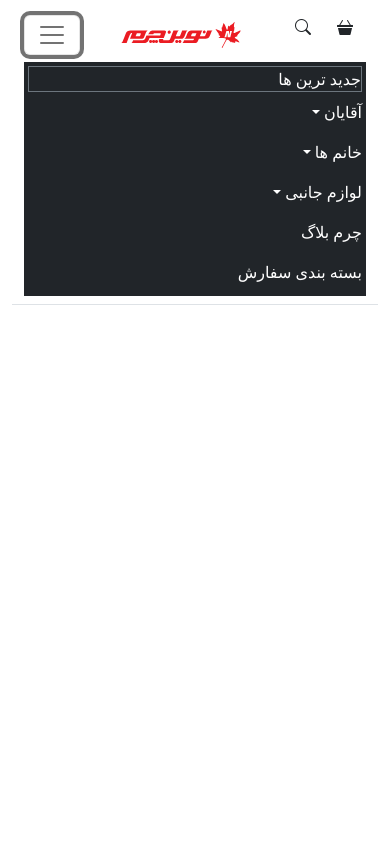
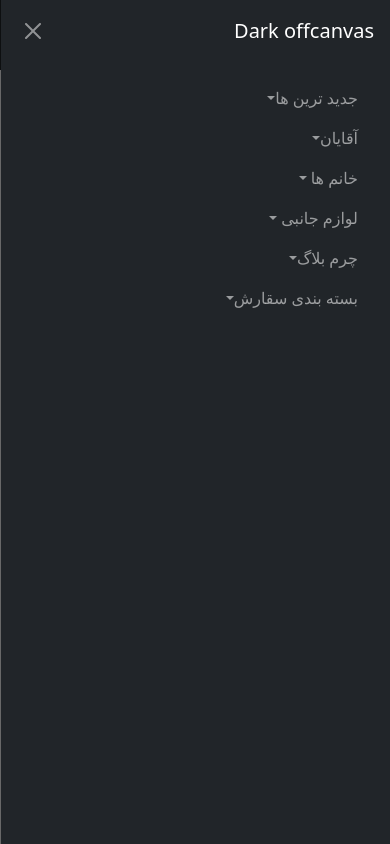
Before and after one commit to mohammadhosein-karimi/mohammadhosein-karimi.github.io, a plain HTML site: page index.html in a window 390 px wide. Both pictures are taken after a click on the button 52 px from the left and 35 px from the top of the page. Drawn offline with nearby package versions, Linux system fonts and the light colour scheme.

Commit message:
change navbar

```diff
--- a/index.html
+++ b/index.html
@@ -11,126 +11,6 @@
     <title>نوین چرم</title>
 </head>
 <body>
-    <div class="container-fluid  d-md-none d-lg-none d-xl-none">
-        <div class="row">
-            <div class="col-sm-12 col-md-12">
-                <nav class="navbar border border-start-0 border-end-0 border-top-0 ">
-                    <div class="container-fluid ">
-                                    <ul class="d-flex px-0">
-                                      <li class=" list-unstyled mt-sm-2 ">
-
-                                        <a href="#" >
-                                          <button class="btn" type="button" data-bs-toggle="offcanvas" data-bs-target="#offcanvasRight" aria-controls="offcanvasRight">
-                                            <i class="bi bi-basket3-fill"></i>
-                                        </i>
-                                        </button>
-
-                                          <div class="offcanvas offcanvas-end" tabindex="-1" id="offcanvasRight" aria-labelledby="offcanvasRightLabel">
-                                            <div class="offcanvas-header">
-                                              <h5 class="offcanvas-title" id="offcanvasRightLabel">Offcanvas right</h5>
-                                              <button type="button" class="btn-close" data-bs-dismiss="offcanvas" aria-label="Close">
-
-                                              </button>
-                                            </div>
-                                            <div class="offcanvas-body">
-                                              ...
-                                            </div>
-                                          </div>
-                                        </a>
-                                    </li>
-
-                                      <li class="list-unstyled mt-sm-2">
-                                        <a href="#" >
-                                          <button class="btn " type="button" data-bs-toggle="offcanvas" data-bs-target="#offcanvasRight" aria-controls="offcanvasRight">
-                                            <i class="bi bi-search"></i></button>
-
-                                        <div class="offcanvas offcanvas-end" tabindex="-1" id="offcanvasRight" aria-labelledby="offcanvasRightLabel">
-                                          <div class="offcanvas-header">
-                                            <h5 class="offcanvas-title" id="offcanvasRightLabel">Offcanvas right</h5>
-                                            <button type="button" class="btn-close" data-bs-dismiss="offcanvas" aria-label="Close"></button>
-                                          </div>
-                                          <div class="offcanvas-body">
-                                            ...
-                                          </div>
-                                        </div>
-                                      </a>
-                                    </li>
-                                    </ul>
-                      <img src="images/logo.svg" alt="" class="logo-customize">
-
-
-                      <button class="navbar-toggler" type="button" data-bs-toggle="collapse" data-bs-target="#navbarSupportedContent" aria-controls="navbarSupportedContent" aria-expanded="false" aria-label="Toggle navigation">
-                        <span class="navbar-toggler-icon"></span>
-                      </button>
-
-                      <div class="collapse navbar-collapse" id="navbarSupportedContent">
-
-                        <ul class="navbar-nav bg-dark p-1">
-                            <li class="nav-item border border-secondary border-bottom-1">
-                                <a class="nav-link  p-0  text-white" href="#" role="button" data-bs-toggle="dropdown" aria-expanded="false">
-                                  جدید ترین ها
-                                </a>
-
-                          <li class="nav-item dropdown">
-                            <a class="nav-link dropdown-toggle  text-white" href="#" role="button" data-bs-toggle="dropdown" aria-expanded="false">
-                              آقایان
-                            </a>
-                            <ul class="dropdown-menu bg-dark">
-                              <li><a class="dropdown-item text-white text-end" href="#">کت مردانه</a></li>
-                              <li><a class="dropdown-item text-white text-end" href="#">کت پسرانه</a></li>
-                              <li><a class="dropdown-item text-white text-end" href="#">کیف و کوله</a></li>
-                              <li><a class="dropdown-item text-white text-end" href="#">کمربند</a></li>
-                              <li><a class="dropdown-item text-white text-end" href="#">کفش</a></li>
-                              <li><a class="dropdown-item text-white text-end" href="#">کیف پول</a></li>
-                              <li><a class="dropdown-item text-white text-end" href="#">ست مردانه</a></li>
-                              <li><a class="dropdown-item text-white text-end" href="#">کلاه و دستکش مردانه</a></li>
-
-
-                            </ul>
-                          <li class="nav-item dropdown">
-                            <a class="nav-link dropdown-toggle  text-white" href="#" role="button" data-bs-toggle="dropdown" aria-expanded="false">
-                              خانم ها
-                            </a>
-                            <ul class="dropdown-menu bg-dark">
-                                <li><a class="dropdown-item  text-white text-end" href="#">کت زنانه</a></li>
-                                <li><a class="dropdown-item  text-white text-end" href="#">کت دخترانه</a></li>
-                                <li><a class="dropdown-item  text-white text-end" href="#">کیف و کوله زنانه</a></li>
-                                <li><a class="dropdown-item  text-white text-end" href="#">کیف پول زنانه</a></li>
-                                <li><a class="dropdown-item  text-white text-end" href="#">کفش زنانه</a></li>
-                                <li><a class="dropdown-item  text-white text-end" href="#">کمربند زنانه</a></li>
-                                <li><a class="dropdown-item  text-white text-end" href="#">کلاه و دستکش زنانه</a></li>
-                                <li><a class="dropdown-item  text-white text-end" href="#">ست زنانه</a></li>
-
-                            </ul>
-                            <li class="nav-item dropdown">
-                                <a class="nav-link  dropdown-toggle  text-white" href="#" role="button" data-bs-toggle="dropdown" aria-expanded="false">
-                                  لوازم جانبی
-                                </a>
-                                <ul class="dropdown-menu bg-dark">
-                                    <li><a class="dropdown-item text-white text-end" href="#">جلد دسته چک</a></li>
-                                    <li><a class="dropdown-item text-white text-end" href="#">جلد مدارک</a></li>
-                                    <li><a class="dropdown-item text-white text-end" href="#">جا کلیدی</a></li>
-                                    <li><a class="dropdown-item text-white text-end" href="#">جا کارتی</a></li>
-                                    <li><a class="dropdown-item text-white text-end" href="#">واکس</a></li>
-                                </ul>
-                                <li class="nav-item ">
-                                    <a class="nav-link  text-white" href="#" role="button" data-bs-toggle="dropdown" aria-expanded="false">
-                                      چرم بلاگ
-                                    </a>
-
-                                    <li class="nav-item">
-                                        <a class="nav-link   text-white " href="#" role="button" data-bs-toggle="dropdown" aria-expanded="false">
-                                          بسته بندی سفارش
-                                        </a>
-
-                          </li>
-                        </ul>
-                      </div>
-                    </div>
-                  </nav>
-                </div>
-            </div>
-        </div>
 
   <div class="container-fluid ">
     <div class="row"  id="header">
@@ -184,8 +64,6 @@
 
       </div>
 
-
-
       <div class="col-md-4 col-lg-4 col-xl-4 background-header">
 
         <ul class="float-start  mb-0 h-100 ">
@@ -206,7 +84,121 @@
     </ul>
   </div>
 </div>
+
+
+    <nav class="navbar navbar-dark bg-dark fixed-top d-md-none">
+      <div class="container-fluid">
+        <ul class="d-flex px-0 d-md-none">
+          <li class=" list-unstyled mt-sm-2 ">
+
+            <a href="#" >
+              <button class="btn" type="button" data-bs-toggle="offcanvas" data-bs-target="#offcanvasRight" aria-controls="offcanvasRight">
+                <i class="bi bi-basket3-fill"></i>
+            </i>
+            </button>
+
+              <div class="offcanvas offcanvas-end" tabindex="-1" id="offcanvasRight" aria-labelledby="offcanvasRightLabel">
+                <div class="offcanvas-header">
+                  <h5 class="offcanvas-title" id="offcanvasRightLabel">Offcanvas right</h5>
+                  <button type="button" class="btn-close" data-bs-dismiss="offcanvas" aria-label="Close">
+
+                  </button>
                 </div>
+                <div class="offcanvas-body">
+                  ...
+                </div>
+              </div>
+            </a>
+        </li>
+
+          <li class="list-unstyled mt-sm-2 ">
+            <a href="#" >
+              <button class="btn " type="button" data-bs-toggle="offcanvas" data-bs-target="#offcanvasRight" aria-controls="offcanvasRight">
+                <i class="bi bi-search"></i></button>
+
+            <div class="offcanvas offcanvas-end" tabindex="-1" id="offcanvasRight" aria-labelledby="offcanvasRightLabel">
+              <div class="offcanvas-header">
+                <h5 class="offcanvas-title" id="offcanvasRightLabel">Offcanvas right</h5>
+                <button type="button" class="btn-close" data-bs-dismiss="offcanvas" aria-label="Close"></button>
+              </div>
+              <div class="offcanvas-body">
+                ...
+              </div>
+            </div>
+          </a>
+        </li>
+        </ul>
+        <img src="images/logo.svg" alt="" class="logo-customize d-md-none">
+        <button class="navbar-toggler" type="button" data-bs-toggle="offcanvas" data-bs-target="#offcanvasDarkNavbar" aria-controls="offcanvasDarkNavbar">
+          <span class="navbar-toggler-icon"></span>
+        </button>
+        <div class="offcanvas offcanvas-end text-bg-dark" tabindex="-1" id="offcanvasDarkNavbar" aria-labelledby="offcanvasDarkNavbarLabel">
+          <div class="offcanvas-header">
+            <h5 class="offcanvas-title" id="offcanvasDarkNavbarLabel">Dark offcanvas</h5>
+            <button type="button" class="btn-close btn-close-white" data-bs-dismiss="offcanvas" aria-label="Close"></button>
+          </div>
+          <div class="offcanvas-body">
+
+            <ul class="navbar-nav justify-content-end flex-grow-1 pe-3">
+              <li><a class="nav-link dropdown-toggle" href="#" role="button" data-bs-toggle="dropdown" aria-expanded="false" href="#">جدید ترین ها</a></li>
+              <li class="nav-item">
+                <a class="nav-link dropdown-toggle" href="#" role="button" data-bs-toggle="dropdown" aria-expanded="false" href="#">آقایان</a>
+                <ul class="dropdown-menu  dropdown-menu-dark ">
+                  <li><a class="dropdown-item text-white text-end" href="#">کت مردانه</a></li>
+                  <li><a class="dropdown-item text-white text-end" href="#">کت پسرانه</a></li>
+                  <li><a class="dropdown-item text-white text-end" href="#">کیف و کوله</a></li>
+                  <li><a class="dropdown-item text-white text-end" href="#">کمربند</a></li>
+                  <li><a class="dropdown-item text-white text-end" href="#">کفش</a></li>
+                  <li><a class="dropdown-item text-white text-end" href="#">کیف پول</a></li>
+                  <li><a class="dropdown-item text-white text-end" href="#">ست مردانه</a></li>
+                  <li><a class="dropdown-item text-white text-end" href="#">کلاه و دستکش مردانه</a></li>
+
+                </ul>
+
+              </li>
+
+              <li class="nav-item">
+                <a class="nav-link dropdown-toggle" href="#" role="button" data-bs-toggle="dropdown" aria-expanded="false">
+                  خانم ها
+                </a>
+                <ul class="dropdown-menu text-bg-dark">
+                  <li><a class="dropdown-item  text-white text-end" href="#">کت زنانه</a></li>
+                  <li><a class="dropdown-item  text-white text-end" href="#">کت دخترانه</a></li>
+                  <li><a class="dropdown-item  text-white text-end" href="#">کیف و کوله زنانه</a></li>
+                  <li><a class="dropdown-item  text-white text-end" href="#">کیف پول زنانه</a></li>
+                  <li><a class="dropdown-item  text-white text-end" href="#">کفش زنانه</a></li>
+                  <li><a class="dropdown-item  text-white text-end" href="#">کمربند زنانه</a></li>
+                  <li><a class="dropdown-item  text-white text-end" href="#">کلاه و دستکش زنانه</a></li>
+                  <li><a class="dropdown-item  text-white text-end" href="#">ست زنانه</a></li>
+
+              </ul>
+              <li class="nav-item">
+                <a class="nav-link dropdown-toggle" href="#" role="button" data-bs-toggle="dropdown" aria-expanded="false">
+                  لوازم جانبی
+                </a>
+
+                <ul class="dropdown-menu text-bg-dark">
+                  <li><a class="dropdown-item text-white text-end" href="#">جلد دسته چک</a></li>
+                  <li><a class="dropdown-item text-white text-end" href="#">جلد مدارک</a></li>
+                  <li><a class="dropdown-item text-white text-end" href="#">جا کلیدی</a></li>
+                  <li><a class="dropdown-item text-white text-end" href="#">جا کارتی</a></li>
+                  <li><a class="dropdown-item text-white text-end" href="#">واکس</a></li>
+              </ul>
+              </li>
+
+              <li><a class="nav-link dropdown-toggle" href="#" role="button" data-bs-toggle="dropdown" aria-expanded="false" href="#">چرم بلاگ</a></li>
+              <li><a class="nav-link dropdown-toggle" href="#" role="button" data-bs-toggle="dropdown" aria-expanded="false" href="#">بسته بندی سقارش</a></li>
+            </ul>
+
+          </div>
+        </div>
+      </div>
+    </nav>
+
+
+  </div>
+
+
 
     </body>
 </html>
```
Lines whose indentation alone changed are shown as unchanged.
